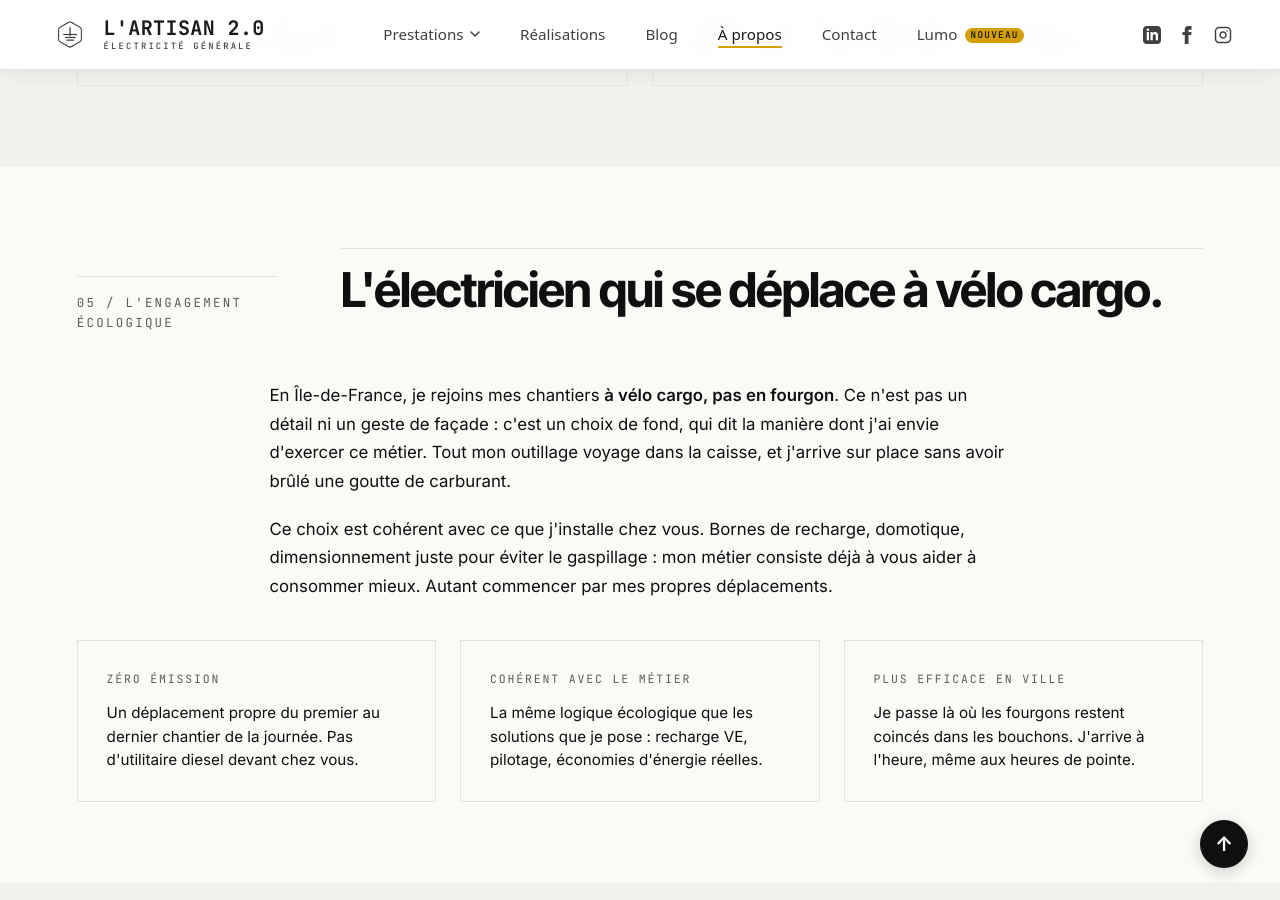
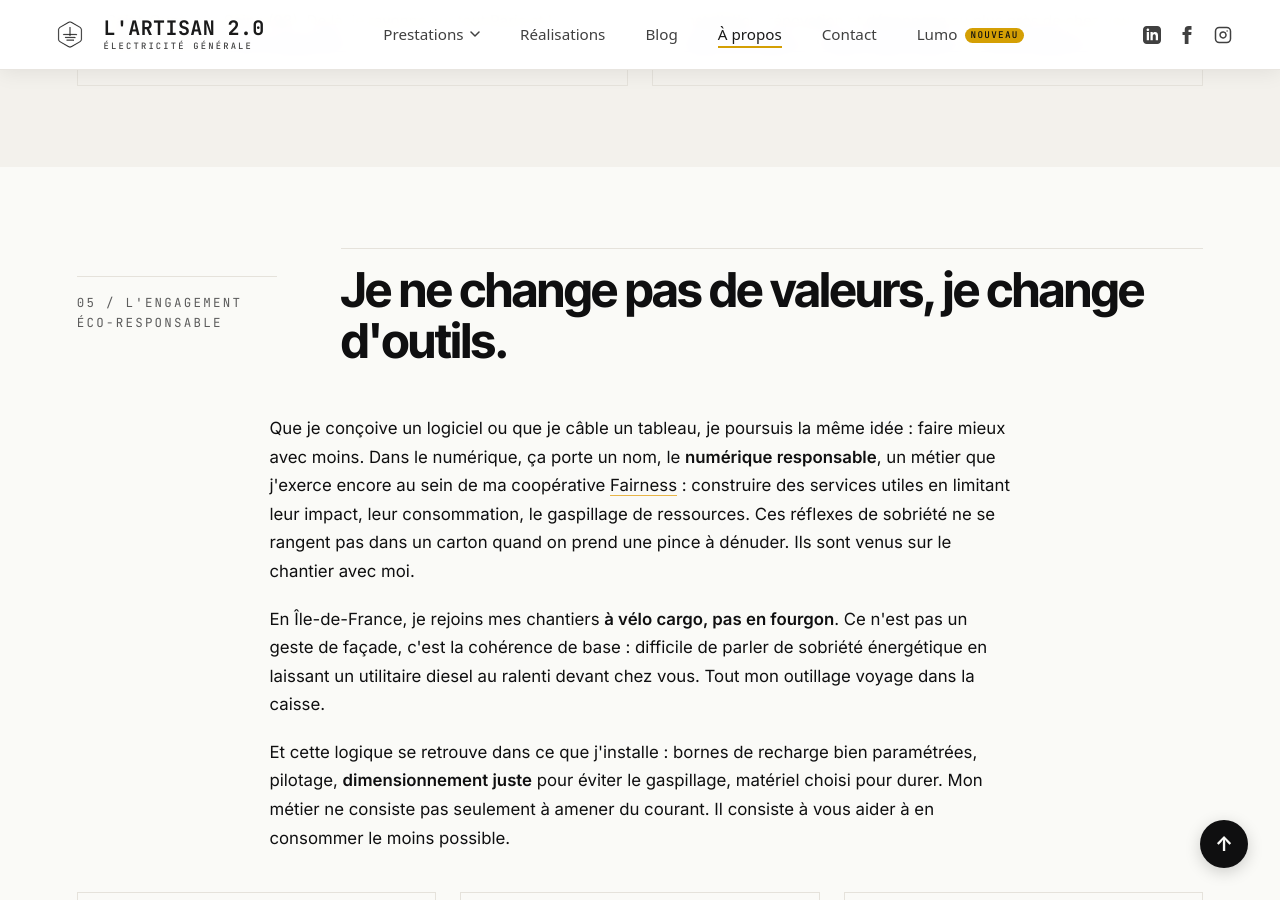
Before and after one commit to mmarchois/lartisan20, a Jekyll site: the page built from a-propos.html, in a window 1280 px wide and 900 px high, scrolled down 2456 px. Built offline with Jekyll 4.4.1, drawn with Linux system fonts in a browser that asks for light colours; some of the changed text lies outside the part shown.

Commit message:
add new article

```diff
--- /dev/null
+++ b/_posts/2026-06-22-du-numerique-responsable-a-l-electricite-eco-responsable.md
@@ -0,0 +1,83 @@
+---
+layout: blog
+title: "Du numérique responsable à l'électricité éco-responsable : je ne change pas de valeurs, je change d'outils"
+description: "Je fais du numérique responsable (sobriété, éco-conception, durabilité) et je me reconvertis dans l'électricité. Pourquoi l'électricité éco-responsable que je pratique aujourd'hui (vélo cargo, dimensionnement juste, alternatives à la clim) prolonge exactement ce métier."
+keywords: "électricien éco-responsable, numérique responsable, Fairness coopérative, sobriété énergétique, électricien vélo cargo, éco-conception, durabilité, dimensionnement juste, reconversion électricien, alternative climatisation, artisan 2.0"
+category: "Reconversion"
+date: 2026-06-22
+published: true
+excerpt: "Je fais du numérique responsable : sobriété, éco-conception, faire durer. Et je me reconvertis dans l'électricité. Beaucoup voient une rupture. Moi, j'y vois la même ligne, juste avec d'autres outils."
+image: /images/blog/developpeur-electricien.png
+---
+
+🌱 **Du numérique responsable aux chantiers d'électricité, je garde le même fil rouge.**
+
+Quand je dis que je me reconvertis du développement à l'électricité, beaucoup voient un grand écart. Vu de l'extérieur, ça en a tout l'air. Sauf que dans les deux métiers, je poursuis la même idée : faire mieux avec moins.
+
+Dans le numérique, cette idée porte un nom, le numérique responsable. C'est ce que je fais encore aujourd'hui au sein de ma coopérative [Fairness](https://fairness.coop) : construire des services utiles en limitant leur impact, plutôt que d'empiler des fonctionnalités dont personne n'a vraiment besoin.
+
+Alors quand je suis arrivé sur les chantiers, je n'ai pas eu l'impression de changer de monde. Je retrouve les mêmes questions, juste devant un tableau électrique au lieu d'un écran. Je n'ai pas changé de valeurs. J'ai changé d'outils.
+
+## Ce que le numérique responsable m'a appris
+
+Le numérique responsable, c'est l'idée qu'un service informatique a un coût réel : des serveurs qui tournent, de l'électricité consommée, des appareils fabriqués puis jetés. Et que la qualité d'un travail bien fait, ce n'est pas d'en faire toujours plus, c'est d'en faire juste ce qu'il faut.
+
+Concrètement, ça veut dire trois réflexes pour moi. La sobriété d'abord : ne pas surdimensionner, ne pas consommer de ressources « au cas où ». L'éco-conception ensuite : penser l'impact dès le départ plutôt que de le corriger après coup. La durabilité enfin : faire des choses qui durent, qu'on peut réparer et faire évoluer, plutôt que de tout remplacer au moindre changement.
+
+Ce n'est pas de la théorie. Concrètement, ça peut vouloir dire alléger une application pour qu'elle continue de tourner sur du matériel ancien plutôt que de pousser les gens à le remplacer, mesurer la consommation réelle d'un service avant de chercher à l'optimiser, ou écarter une fonctionnalité dont personne n'a vraiment besoin. La meilleure ligne de code reste souvent celle qu'on n'écrit pas.
+
+Ces trois réflexes, je ne les ai pas rangés dans un carton le jour où j'ai pris une pince à dénuder. Ils sont venus sur le chantier avec moi.
+
+## L'efficacité ne suffit pas
+
+Il y a une leçon du numérique qui vaut aussi pour l'énergie : rendre un système plus efficace ne réduit pas forcément ce qu'il consomme. En informatique, on optimise une application. Dans le même temps, on lui ajoute des écrans, des images, des données. Au bout du compte, le service consomme autant, parfois davantage. On appelle ça l'effet rebond.
+
+L'électricité n'y échappe pas. Une maison mieux isolée, mais on se met à chauffer des pièces qu'on laissait froides. Un appareil plus performant, mais on en choisit un plus gros. L'efficacité seule ne suffit donc pas. Il faut la coupler à la sobriété, autrement dit à la seule question qui compte vraiment : de quoi ai-je réellement besoin ?
+
+C'est pour cette raison que le rôle qui m'intéresse n'est pas seulement de poser du matériel. C'est de conseiller. Parfois, la solution la plus écologique consiste à ne pas ajouter le circuit, à garder une installation existante quand elle est encore saine, ou à dimensionner plus petit que prévu. Aider quelqu'un à consommer moins, ce n'est pas toujours lui vendre davantage. C'est précisément ce qui me plaît dans cette manière de travailler.
+
+## Les mêmes réflexes, sur le tableau électrique
+
+Sur une installation électrique, la sobriété a un nom très concret : le dimensionnement juste. On calcule les sections de câble, les protections et la puissance en fonction du besoin réel, pas en mettant systématiquement « plus gros pour être tranquille ». Une installation bien dimensionnée, c'est moins de matière, moins de pertes et un système qui correspond à la vie des gens.
+
+La durabilité, c'est le choix du matériel. Un appareillage de qualité, des connexions propres et un tableau bien organisé, ça se répare et ça évolue. Quand un client voudra ajouter un circuit dans cinq ans, il n'aura pas à tout casser. C'est exactement la logique que j'ai quand je conçois un logiciel pensé pour durer plutôt que pour être jeté à la première mise à jour.
+
+Et l'éco-conception devient une question simple que je me pose sur chaque chantier : est-ce que cette installation va aider la personne à consommer mieux ? Le pilotage de la domotique, une [borne de recharge bien paramétrée selon l'abonnement](/blog/2026/02/26/installation-borne-recharge-personnelle-12kva-triphase/), un éclairage en LED dimensionné pour la pièce. Mon métier, ce n'est pas seulement d'amener du courant. C'est d'aider à en gaspiller le moins possible.
+
+## Le vélo cargo, pas le fourgon
+
+C'est la partie la plus visible de cet engagement. C'est aussi celle qui surprend le plus. En Île-de-France, je rejoins mes chantiers à vélo cargo. Tout l'outillage voyage dans la caisse. J'arrive sur place sans avoir brûlé une goutte de carburant.
+
+Ce n'est pas un gadget pour faire joli sur une carte de visite. C'est la cohérence de base. Difficile de parler de sobriété énergétique à un client tout en garant un utilitaire diesel au ralenti devant chez lui. En ville, le vélo cargo a même un avantage très terre à terre : je passe là où les fourgons restent coincés. J'arrive à l'heure même aux heures de pointe.
+
+## La sobriété, ça commence chez moi
+
+La sobriété, je ne la garde pas pour le discours commercial. Je la vis aussi à la maison, dans une série de petits choix du quotidien. Le plus parlant, c'est sans doute l'absence de climatisation. C'est un choix, pas une privation.
+
+Une clim, c'est un appareil énergivore qu'on installe pour quelques semaines par an, qui réchauffe l'extérieur pendant qu'il refroidit l'intérieur. Avant d'en arriver là, il y a beaucoup de leviers plus sobres : bien ventiler la nuit, gérer les ouvertures selon le soleil et brasser l'air. C'est d'ailleurs un sujet sur lequel j'interviens chez des clients, parce que [le ventilateur de plafond est une vraie alternative à la clim](/blog/2026/04/11/installation-ventilateur-plafond/) : quelques degrés de moins en ressenti, pour une consommation sans commune mesure.
+
+Mais la clim n'est qu'un exemple parmi d'autres. La même logique guide le reste : faire durer et réparer plutôt que remplacer au premier pépin, m'en tenir à l'essentiel plutôt que d'accumuler du matériel, choisir d'occasion quand c'est possible. Le vélo cargo dont je parlais plus haut relève du même état d'esprit. Ce ne sont pas des sacrifices, c'est juste une façon de vivre que je trouve plus cohérente.
+
+Je ne suis pas en train de dire qu'il ne faut jamais de climatisation nulle part. Je dis que ma première question, chez moi comme chez vous, c'est toujours : peut-on obtenir le confort recherché en consommant moins ?
+
+## Je n'ai pas envie de faire du greenwashing avec une pince
+
+Autant être honnête : mon métier consomme lui aussi. Le cuivre que je tire, les gaines en PVC, les composants d'un tableau, tout cela a une empreinte. Je ne vais pas vous faire croire que mon métier serait un geste pour la planète. Ce serait malhonnête. Et je me méfie de ce genre de discours.
+
+Ce que je revendique est plus modeste. Je ne vise pas la perfection écologique, je vise une direction. Réduire ce qui peut l'être, choisir du matériel durable plutôt que jetable, éviter le superflu, me déplacer proprement quand c'est possible. C'est une somme de petits choix cohérents, pas un label que j'agiterais pour rassurer. Je préfère assumer mes limites que promettre du vert que je ne tiens pas.
+
+## Pourquoi ça change quelque chose pour vous
+
+On pourrait croire que tout ça reste une affaire de convictions personnelles. En réalité, ça se retrouve dans le travail livré.
+
+Un artisan qui pense en termes de sobriété et de durabilité, c'est quelqu'un qui ne vous vend pas plus que nécessaire, qui choisit du matériel fait pour durer et qui prend le temps de dimensionner correctement. L'engagement écologique et le sérieux du travail ne s'opposent pas. Ils viennent de la même exigence : faire juste, faire propre et faire pour longtemps.
+
+Et c'est sans doute ça, le vrai sens de « L'artisan 2.0 ». Pas seulement appliquer au chantier les [méthodes apprises dans le développement logiciel](/blog/2026/03/30/developpeur-electricien-pourquoi-la-transition-est-logique/), mais aussi y transposer une certaine idée du travail bien fait. Quinze ans à essayer de réduire l'empreinte du numérique. Et aujourd'hui, la même attention posée sur une installation électrique.
+
+Je débute dans ce métier, je le rappelle souvent. Mais cette ligne-là, je ne l'apprends pas. Je l'ai déjà.
+
+---
+
+*Vous cherchez un électricien qui réfléchit à votre consommation autant qu'à votre installation ? [Contactez-moi](/contact/), je me déplace à vélo cargo sur Paris et la petite couronne.*
+
+*Suivez l'aventure de ma reconversion sur [LinkedIn]({{ site.linkedin }}) et [Instagram]({{ site.instagram }}).*
--- a/a-propos.html
+++ b/a-propos.html
@@ -89,26 +89,30 @@
     <section class="page-section page-section--light">
         <div class="page-section__inner">
             <header class="page-section__head reveal">
-                <p class="page-section__num">05 / L'engagement écologique</p>
-                <h2 class="page-section__title">L'électricien qui se déplace à vélo cargo.</h2>
+                <p class="page-section__num">05 / L'engagement éco-responsable</p>
+                <h2 class="page-section__title">Je ne change pas de valeurs, je change d'outils.</h2>
             </header>
             <div class="reveal page-prose" style="max-width:70ch;margin:0 auto 2.5rem;">
-                <p>En Île-de-France, je rejoins mes chantiers <strong>à vélo cargo, pas en fourgon</strong>. Ce n'est pas un détail ni un geste de façade : c'est un choix de fond, qui dit la manière dont j'ai envie d'exercer ce métier. Tout mon outillage voyage dans la caisse, et j'arrive sur place sans avoir brûlé une goutte de carburant.</p>
-                <p>Ce choix est cohérent avec ce que j'installe chez vous. Bornes de recharge, domotique, dimensionnement juste pour éviter le gaspillage : mon métier consiste déjà à vous aider à consommer mieux. Autant commencer par mes propres déplacements.</p>
+                <p>Que je conçoive un logiciel ou que je câble un tableau, je poursuis la même idée : faire mieux avec moins. Dans le numérique, ça porte un nom, le <strong>numérique responsable</strong>, un métier que j'exerce encore au sein de ma coopérative <a href="https://fairness.coop" target="_blank" rel="noopener">Fairness</a> : construire des services utiles en limitant leur impact, leur consommation, le gaspillage de ressources. Ces réflexes de sobriété ne se rangent pas dans un carton quand on prend une pince à dénuder. Ils sont venus sur le chantier avec moi.</p>
+                <p>En Île-de-France, je rejoins mes chantiers <strong>à vélo cargo, pas en fourgon</strong>. Ce n'est pas un geste de façade, c'est la cohérence de base : difficile de parler de sobriété énergétique en laissant un utilitaire diesel au ralenti devant chez vous. Tout mon outillage voyage dans la caisse.</p>
+                <p>Et cette logique se retrouve dans ce que j'installe : bornes de recharge bien paramétrées, pilotage, <strong>dimensionnement juste</strong> pour éviter le gaspillage, matériel choisi pour durer. Mon métier ne consiste pas seulement à amener du courant. Il consiste à vous aider à en consommer le moins possible.</p>
             </div>
             <div class="reveal" style="display:grid;grid-template-columns:repeat(3,1fr);gap:1.5rem;">
                 <div style="border:1px solid var(--hr-border-on-light);padding:1.8rem;">
-                    <p style="font-family:var(--hr-mono);font-size:0.72rem;letter-spacing:0.16em;text-transform:uppercase;color:var(--hr-text-on-light-muted);margin:0 0 0.8rem;">Zéro émission</p>
-                    <p style="margin:0;color:var(--hr-text-on-light);line-height:1.55;font-size:0.95rem;">Un déplacement propre du premier au dernier chantier de la journée. Pas d'utilitaire diesel devant chez vous.</p>
+                    <p style="font-family:var(--hr-mono);font-size:0.72rem;letter-spacing:0.16em;text-transform:uppercase;color:var(--hr-text-on-light-muted);margin:0 0 0.8rem;">Une continuité, pas une posture</p>
+                    <p style="margin:0;color:var(--hr-text-on-light);line-height:1.55;font-size:0.95rem;">Quinze ans à réduire l'empreinte du numérique, aujourd'hui la même attention posée sur un tableau électrique. Pas un argument marketing.</p>
                 </div>
                 <div style="border:1px solid var(--hr-border-on-light);padding:1.8rem;">
-                    <p style="font-family:var(--hr-mono);font-size:0.72rem;letter-spacing:0.16em;text-transform:uppercase;color:var(--hr-text-on-light-muted);margin:0 0 0.8rem;">Cohérent avec le métier</p>
-                    <p style="margin:0;color:var(--hr-text-on-light);line-height:1.55;font-size:0.95rem;">La même logique écologique que les solutions que je pose : recharge VE, pilotage, économies d'énergie réelles.</p>
+                    <p style="font-family:var(--hr-mono);font-size:0.72rem;letter-spacing:0.16em;text-transform:uppercase;color:var(--hr-text-on-light-muted);margin:0 0 0.8rem;">Vélo cargo, zéro émission</p>
+                    <p style="margin:0;color:var(--hr-text-on-light);line-height:1.55;font-size:0.95rem;">Un déplacement propre du premier au dernier chantier. Pas d'utilitaire diesel devant chez vous. En ville, je passe même là où les fourgons restent coincés.</p>
                 </div>
                 <div style="border:1px solid var(--hr-border-on-light);padding:1.8rem;">
-                    <p style="font-family:var(--hr-mono);font-size:0.72rem;letter-spacing:0.16em;text-transform:uppercase;color:var(--hr-text-on-light-muted);margin:0 0 0.8rem;">Plus efficace en ville</p>
-                    <p style="margin:0;color:var(--hr-text-on-light);line-height:1.55;font-size:0.95rem;">Je passe là où les fourgons restent coincés dans les bouchons. J'arrive à l'heure, même aux heures de pointe.</p>
+                    <p style="font-family:var(--hr-mono);font-size:0.72rem;letter-spacing:0.16em;text-transform:uppercase;color:var(--hr-text-on-light-muted);margin:0 0 0.8rem;">La sobriété au quotidien</p>
+                    <p style="margin:0;color:var(--hr-text-on-light);line-height:1.55;font-size:0.95rem;">Chez moi, pas de clim : on ventile, on brasse l'air. La première question reste toujours d'obtenir le confort en consommant moins.</p>
                 </div>
+            </div>
+            <div class="reveal" style="max-width:70ch;margin:2rem auto 0;">
+                <p style="margin:0;color:var(--hr-text-on-light-muted);font-size:0.95rem;">Je développe cet angle dans un article : <a href="/blog/2026/06/22/du-numerique-responsable-a-l-electricite-eco-responsable/">Du numérique responsable à l'électricité éco-responsable →</a></p>
             </div>
         </div>
     </section>
@@ -162,7 +166,9 @@
             "Mise aux normes NF C 15-100",
             "Domotique",
             "Borne de recharge IRVE",
-            "Architecture logicielle"
+            "Architecture logicielle",
+            "Numérique responsable",
+            "Sobriété énergétique"
         ],
         "worksFor": { "@id": "{{ site.url }}/#organization" },
         "sameAs": [
```
